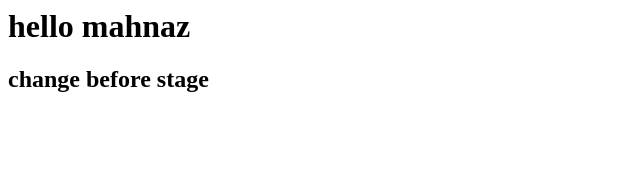
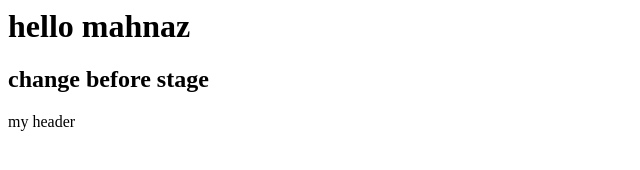
Before and after one commit to arshhia/mahnaz, a plain HTML site: page index.html in a window 1280 px wide. Shown: the full height of the page, 0-640 px from the left. Drawn offline with Linux system fonts and the light colour scheme.

Commit message:
create header

```diff
--- a/index.html
+++ b/index.html
@@ -1,2 +1,3 @@
 <h1>hello mahnaz</h1>
 <h2>change before stage</h2>
+<header>my header</header>
```
